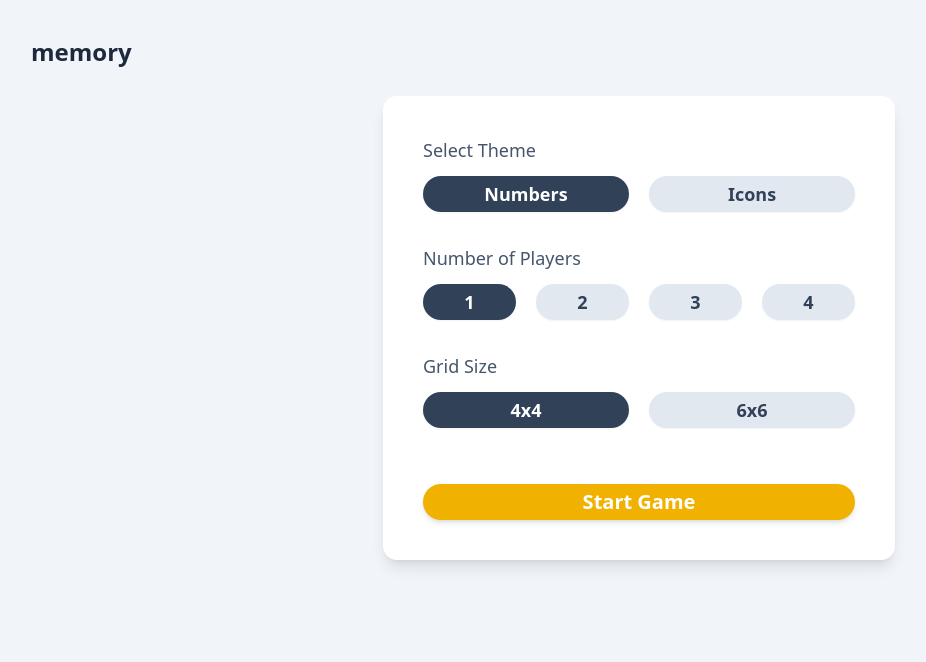
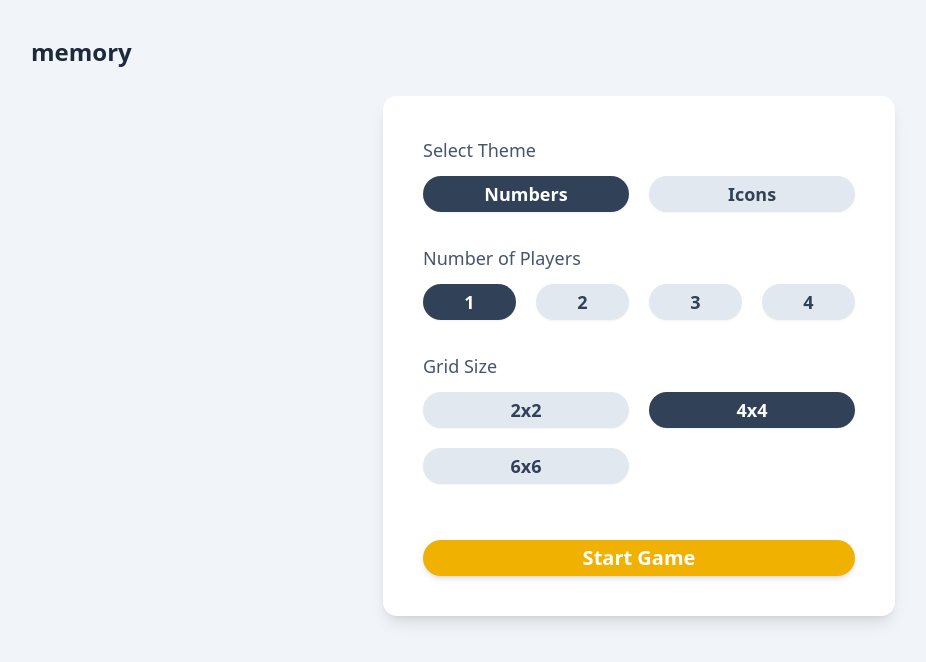
Before and after one commit to Momosa123/memory-game, a Next.js app in the folder frontend/: page / in a window 1280 px wide. Shown: the top 662 px of the page, without its empty margins (1-927 px from the left). Built offline with nearby package versions, Linux system fonts and the light colour scheme.

Commit message:
feat: expand grid size options in SettingsForm component to enhance layout flexibility

```diff
--- a/frontend/components/SettingsForm.tsx
+++ b/frontend/components/SettingsForm.tsx
@@ -13,7 +13,7 @@ interface SettingsFormProps {
   onSubmit: (e: React.FormEvent) => void;
 }
 
-const gridSizes = [4, 6];
+const gridSizes = [2, 4, 6];
 const themes: Theme[] = ["numbers", "icons"];
 const playerCounts = [1, 2, 3, 4];
 
```
